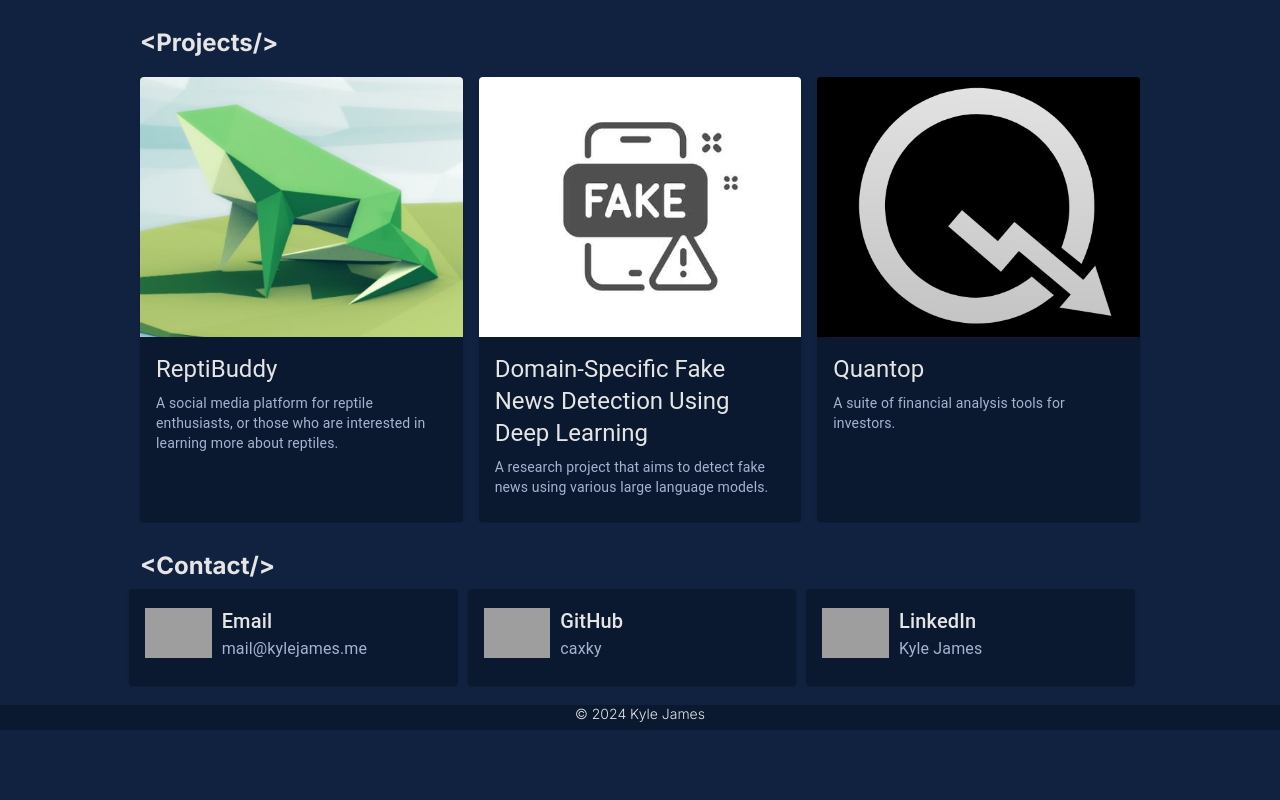
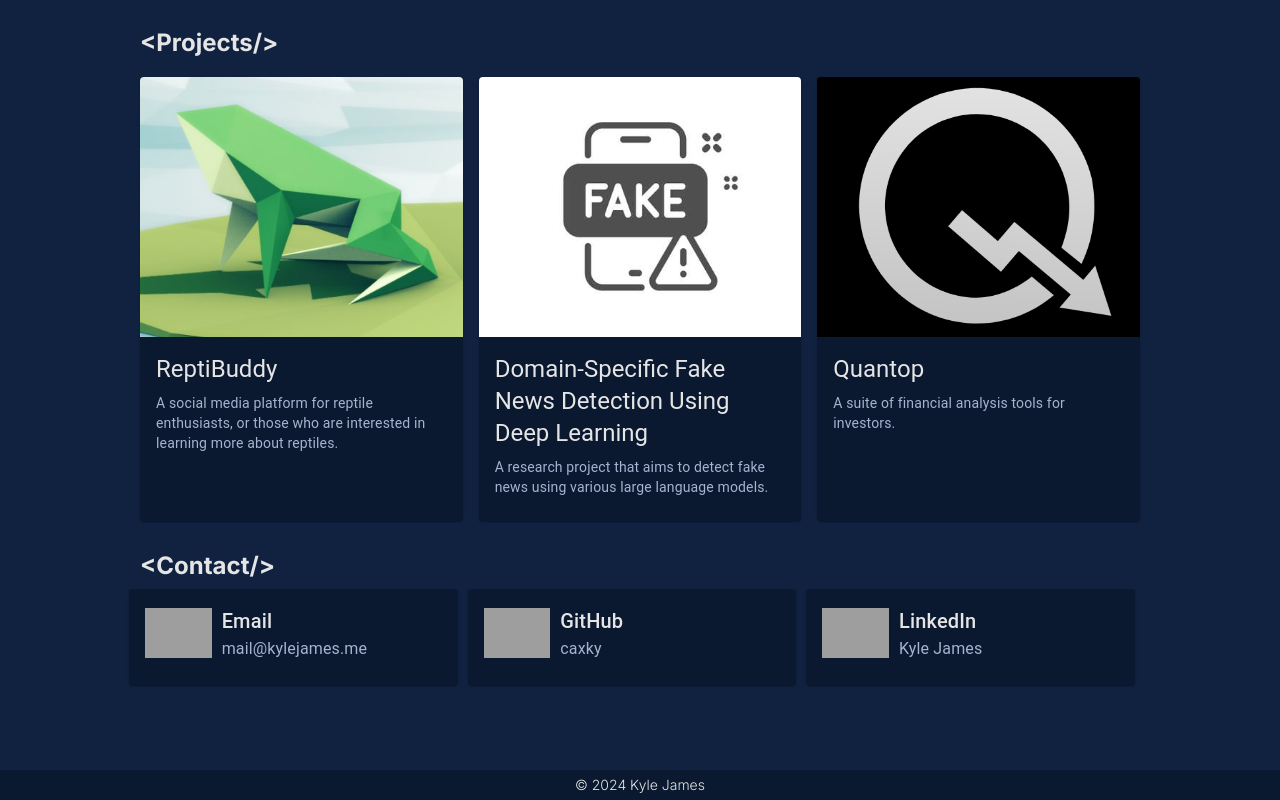
Before and after one commit to caxky/Personal-Site, a React (Create React App) app: page / in a window 1280 px wide. Shown: the part 630-1430 px from the top of the page. Before the commit the page ends 1360 px from the top, so only its background shows below. Built offline with nearby package versions, Linux system fonts and the light colour scheme; grey boxes are pictures that could not be loaded.

Commit message:
vertical align text in footer

```diff
--- a/src/components/footer/footer.scss
+++ b/src/components/footer/footer.scss
@@ -1,10 +1,13 @@
 @import '../../assets/index.scss';
 
 .footer {
+  margin-top: 80px;
   bottom: 0;
   background-color: $darker-blue;
-  height: 25px;
+  height: 30px;
+  line-height: 30px;
   text-align: center;
+  align-items: center;
   font-size: 14px;
 
   h5 {
```
